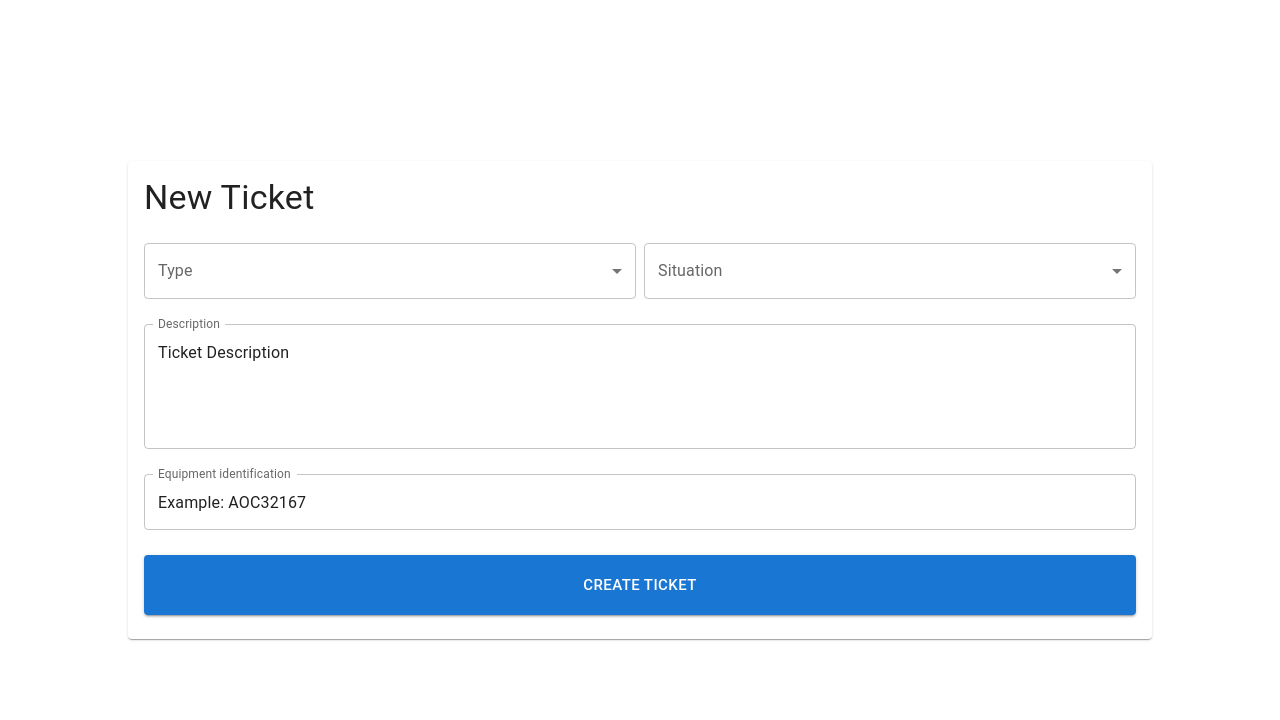
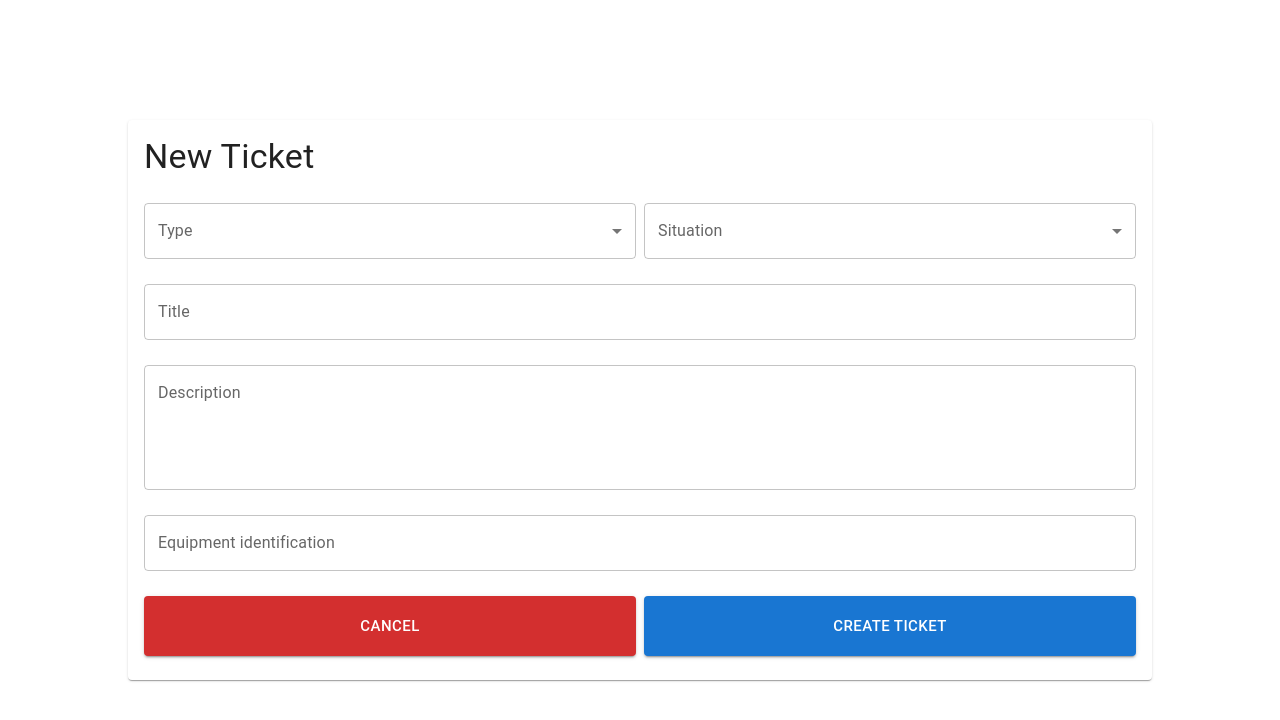
Before and after one commit to chavesjoabe/ticket-system-front-web, a React (Create React App) app: page /TicketRegistration in a window 1280 px wide. Shown: the top 720 px of the page. Built offline with nearby package versions, Linux system fonts and the light colour scheme.

Commit message:
feat: create constants file and cancel button in ticket creation

```diff
--- a/src/App.js
+++ b/src/App.js
@@ -4,16 +4,23 @@ import LoginTemplate from './pages/login-template/login.template';
 import TicketRegistration from './pages/ticket-registration/ticket.registration';
 import { Route, Routes } from 'react-router-dom';
 import { AuthProvider } from './components/context/auth.context';
+import { URL_CONSTANTS } from './constants/url.constants';
 
 function App() {
     return (
         <>
             <AuthProvider>
                 <Routes>
-                    <Route path="/" element={<LoginTemplate />} />
-                    <Route path="/Home" element={<MainTemplate />} />
                     <Route
-                        path="/TicketRegistration"
+                        path={URL_CONSTANTS.LOGIN}
+                        element={<LoginTemplate />}
+                    />
+                    <Route
+                        path={URL_CONSTANTS.HOME}
+                        element={<MainTemplate />}
+                    />
+                    <Route
+                        path={URL_CONSTANTS.TICKET_REGISTRATION}
                         element={<TicketRegistration />}
                     />
                 </Routes>
--- a/src/components/Card/Card.js
+++ b/src/components/Card/Card.js
@@ -2,26 +2,54 @@ import * as React from 'react';
 import { Card, CardContent, Chip, Typography, Box, Badge } from '@mui/material';
 import { ChatBubbleOutline } from '@mui/icons-material';
 
-const TicketCard = () => {
+const props = {
+    description: String,
+    title: String,
+    situation: String,
+    status: String,
+    deviceId: String,
+    comments: Array,
+};
+
+const TicketCard = ({
+    description,
+    title,
+    situation,
+    status,
+    deviceId,
+    comments,
+} = props) => {
     return (
         <Card sx={{ minWidth: 275, marginTop: '20px' }}>
             <CardContent>
-                <Typography variant='h6' sx={{ fontWeight: 'bold' }}>
-                    Format my device
-                            </Typography>
+                <Typography variant="h6" sx={{ fontWeight: 'bold' }}>
+                    {title}
+                </Typography>
                 <Typography sx={{ marginTop: '15px', color: '#666666' }}>
-                    Simple card description Simple card description Simple card description
-                            </Typography >
-                <Box display='flex' flexDirection='row' alignItems='center' marginTop='15px'>
-                    <Chip label='Urgent' color='error' sx={{ marginRight: '10px' }} />
-                    <Chip label='#HL67890' sx={{ marginRight: '10px' }} />
-                    <Badge badgeContent={2} color='error'>
+                    {description}
+                </Typography>
+                <Box
+                    display="flex"
+                    flexDirection="row"
+                    alignItems="center"
+                    marginTop="15px"
+                >
+                    <Chip
+                        label={situation}
+                        color="error"
+                        sx={{ marginRight: '10px' }}
+                    />
+                    <Chip label={deviceId} sx={{ marginRight: '10px' }} />
+                    <Badge
+                        badgeContent={comments ? comments.length : 0}
+                        color="error"
+                    >
                         <ChatBubbleOutline />
                     </Badge>
                 </Box>
             </CardContent>
         </Card>
-    )
-}
+    );
+};
 
 export default TicketCard;
--- a/src/components/LoginCard/LoginCard.js
+++ b/src/components/LoginCard/LoginCard.js
@@ -13,6 +13,7 @@ import { useState } from 'react';
 import { useNavigate } from 'react-router-dom';
 import loginService from '../../services/login.service';
 import useAuth from '../../hooks/useAuth';
+import { URL_CONSTANTS } from '../../constants/url.constants';
 function LoginCard() {
     const navigate = useNavigate();
     const [user, setUser] = useState({});
@@ -25,7 +26,7 @@ function LoginCard() {
             localStorage.setItem('user', loggedUser);
             authContext.setUser(loggedUser);
             authContext.setToken(loggedUser.auth_token);
-            navigate('/home');
+            navigate(URL_CONSTANTS.HOME);
             return;
         }
 
--- a/src/components/TopBar/TopBar.js
+++ b/src/components/TopBar/TopBar.js
@@ -2,11 +2,12 @@ import { Button, Divider, Typography } from '@mui/material';
 import { Box } from '@mui/system';
 import * as React from 'react';
 import { useNavigate } from 'react-router-dom';
+import { URL_CONSTANTS } from '../../constants/url.constants';
 
 const TopBar = () => {
     const navigate = useNavigate();
     const handleOnClick = () => {
-        navigate('/TicketRegistration');
+        navigate(URL_CONSTANTS.TICKET_REGISTRATION);
     };
     return (
         <>
--- /dev/null
+++ b/src/constants/url.constants.js
@@ -0,0 +1,5 @@
+export const URL_CONSTANTS = {
+    HOME: '/home',
+    LOGIN: '/login',
+    TICKET_REGISTRATION: '/TicketRegistration',
+};
--- a/src/pages/ticket-registration/ticket.registration.js
+++ b/src/pages/ticket-registration/ticket.registration.js
@@ -1,3 +1,4 @@
+import React, { useState } from 'react';
 import {
     Box,
     Button,
@@ -11,8 +12,10 @@ import {
     TextField,
     Typography,
 } from '@mui/material';
-import * as React from 'react';
-import { useState } from 'react';
+import TicketService from '../../services/ticket.service';
+import useAuth from '../../hooks/useAuth';
+import { useNavigate } from 'react-router-dom';
+import { URL_CONSTANTS } from '../../constants/url.constants';
 
 const ticketTypes = ['Routine', 'Complaint', 'Performance', 'Issue', 'Other'];
 const situationTypes = ['Urgent', 'Normal'];
@@ -20,12 +23,58 @@ const situationTypes = ['Urgent', 'Normal'];
 function TicketRegistration() {
     const [type, setType] = useState('');
     const [situation, setSituation] = useState('');
+    const [title, setTitle] = useState('');
+    const [description, setDescription] = useState('');
+    const [deviceId, setDeviceId] = useState('');
+    const { user: data } = useAuth();
+    const navigate = useNavigate();
+
     const handleOnChangeType = (event) => {
         setType(event.target.value);
     };
 
     const handleOnChangeSituation = (event) => {
         setSituation(event.target.value);
+    };
+
+    const handleOnChangeTitle = (event) => {
+        setTitle(event.target.value);
+    };
+
+    const handleOnChangeDescription = (event) => {
+        setDescription(event.target.value);
+    };
+
+    const handleOnChangeDeviceId = (event) => {
+        setDeviceId(event.target.value);
+    };
+
+    const handleOnCancel = () => {
+        navigate(URL_CONSTANTS.HOME);
+    };
+
+    const handleOnSubmit = async () => {
+        const ticket = {
+            description,
+            type,
+            situation,
+            title,
+            deviceId,
+            userId: data.user._id,
+            attendantId: '6262310a660fbba47e86a277',
+            status: 'PENDING',
+        };
+
+        const createdTicket = await TicketService.createTicket(
+            ticket,
+            data.access_token
+        );
+
+        if (createdTicket && createdTicket._id) {
+            navigate(URL_CONSTANTS.HOME);
+        }
+
+        return;
     };
 
     return (
@@ -75,7 +124,6 @@ function TicketRegistration() {
                                         labelId="demo-simple-select-label"
                                         id="demo-simple-select"
                                         value={situation}
-                                        label="Age"
                                         onChange={handleOnChangeSituation}
                                     >
                                         {situationTypes.map((situation) => (
@@ -93,19 +141,33 @@ function TicketRegistration() {
                     </Box>
                     <TextField
                         id="outlined-multiline-static"
+                        label="Title"
+                        placeholder="Example: AOC342455"
+                        value={title}
+                        sx={{ marginTop: '25px', width: '100%' }}
+                        onChange={handleOnChangeTitle}
+                    />
+                    <TextField
+                        id="outlined-multiline-static"
                         label="Description"
                         multiline
+                        value={description}
                         rows={4}
-                        defaultValue="Ticket Description"
+                        placeholder="Ticket Description"
                         sx={{ marginTop: '25px', width: '100%' }}
+                        onChange={handleOnChangeDescription}
                     />
                     <TextField
                         id="outlined-multiline-static"
                         label="Equipment identification"
-                        defaultValue="Example: AOC32167"
+                        placeholder="Example: AOC32167"
+                        value={deviceId}
                         sx={{ marginTop: '25px', width: '100%' }}
+                        onChange={handleOnChangeDeviceId}
                     />
 
+                    <Grid container spacing={1}>
+                        <Grid item xs={6}>
                             <Button
                                 variant="contained"
                                 size="large"
@@ -114,9 +176,27 @@ function TicketRegistration() {
                                     marginTop: '25px',
                                     height: '60px',
                                 }}
+                                onClick={handleOnCancel}
+                                color="error"
+                            >
+                                Cancel
+                            </Button>
+                        </Grid>
+                        <Grid item xs={6}>
+                            <Button
+                                variant="contained"
+                                size="large"
+                                sx={{
+                                    width: '100%',
+                                    marginTop: '25px',
+                                    height: '60px',
+                                }}
+                                onClick={handleOnSubmit}
                             >
                                 Create Ticket
                             </Button>
+                        </Grid>
+                    </Grid>
                 </CardContent>
             </Card>
         </Box>
--- /dev/null
+++ b/src/services/ticket.service.js
@@ -0,0 +1,33 @@
+import axios from 'axios';
+
+class TicketService {
+    headers = (token) => {
+        return {
+            Authorization: `Bearer ${token}`,
+        };
+    };
+    async getTickets(userId, token) {
+        const { data } = await axios.get(
+            `${process.env.REACT_APP_TICKET_API_URL}?userId=${userId}`,
+            {
+                headers: this.headers(token),
+            }
+        );
+
+        return data;
+    }
+
+    async createTicket(ticket, token) {
+        const { data } = await axios.post(
+            `${process.env.REACT_APP_TICKET_API_URL}`,
+            ticket,
+            {
+                headers: this.headers(token),
+            }
+        );
+
+        return data;
+    }
+}
+
+export default new TicketService();
```
Also changed, not shown: src/pages/main-template/main.template.js (+35 -10 lines). Lines whose indentation alone changed are shown as unchanged.
